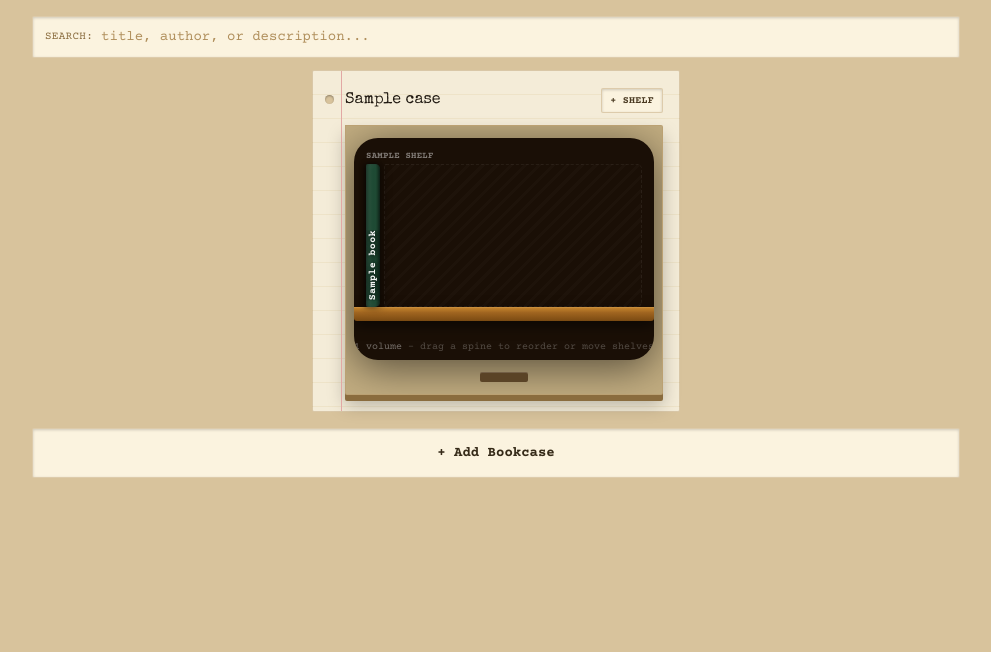
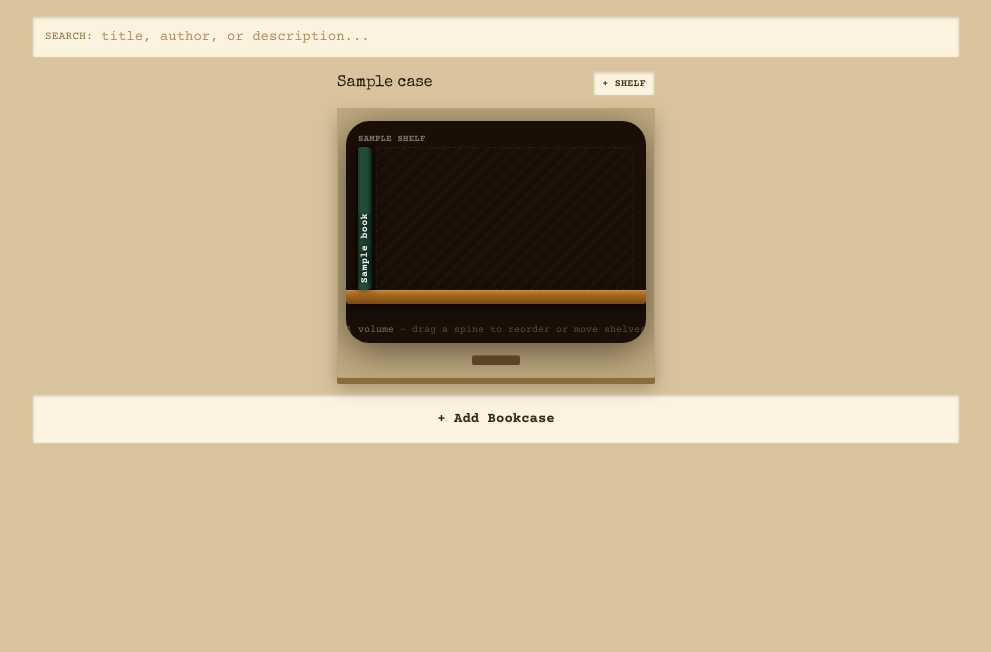
Before and after one commit to Monster0506/stackroom, a Django app: template templates/books/library.html in a window 1280 px wide. Shown: the part 56-708 px from the top of the page, without its empty margins (144-1135 px from the left). Run offline with Django 5.2, Linux system fonts and the light colour scheme; the template is opened without the code that fills it: most values are stand-ins (such as "Sample title", 1, 10 or a date in 2020); some libraries are stand-ins or nearby versions.

Commit message:
Drop the paper-card background from bookcases

```diff
--- a/templates/books/_bookcases.html
+++ b/templates/books/_bookcases.html
@@ -2,9 +2,7 @@
 
 <div class="flex flex-wrap justify-center gap-4 mb-4">
   {% for case in bookcases %}
-  <div class="index-card border border-ink-400/40 rounded-sm p-4 pl-8 relative min-w-[260px]">
-    <div class="punch-hole absolute left-3 top-6"></div>
-
+  <div class="min-w-[260px]">
     <div class="flex items-center justify-between mb-3">
       <h2 class="font-display text-base text-ink-900">{{ case.name }}</h2>
       <div class="flex gap-1.5">
```
